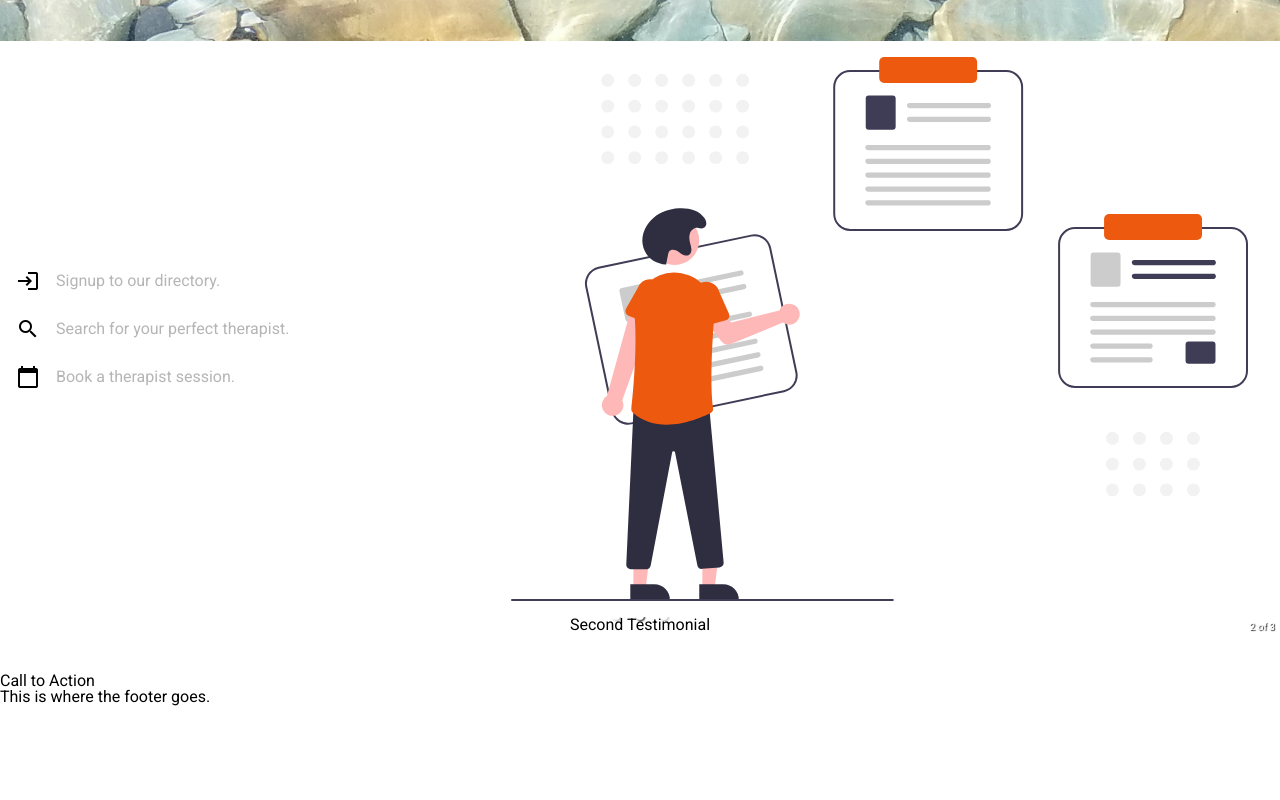
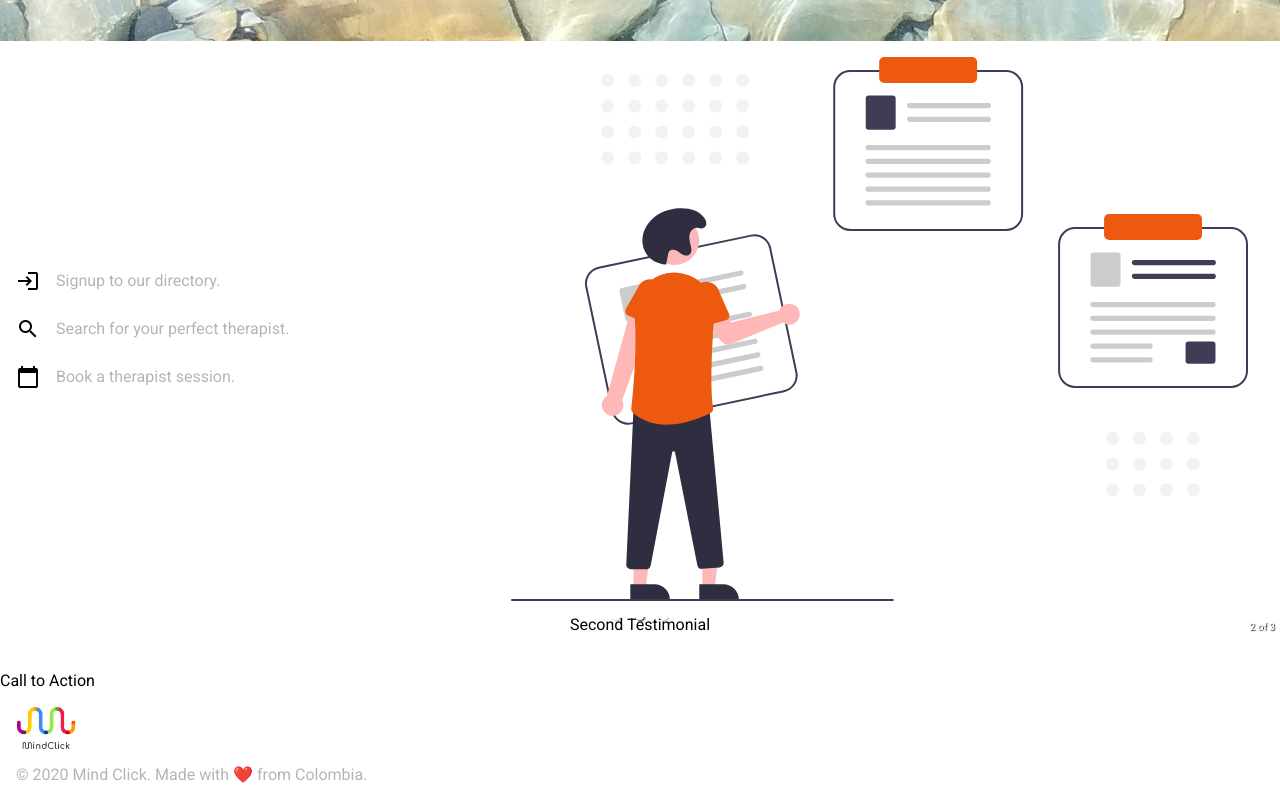
Before and after one commit to santiagorodriguezbermudez/Mind-Click-Frontend, a React (Create React App) app: page / in a window 1280 px wide. Shown: the part 282-1082 px from the top of the page. Before the commit the page ends 988 px from the top, so only its background shows below. Built offline with nearby package versions, Linux system fonts and the light colour scheme.

Commit message:
Added styles for footer

```diff
--- /dev/null
+++ b/src/assets/styles/footer.css
@@ -0,0 +1,17 @@
+footer {
+  display: flex;
+  background-color: var(--primary-color);
+  color: var(--font-color);
+  flex-direction: column;
+  align-items: center;
+}
+
+footer > img {
+  width: 60px;
+  margin: 1rem;
+}
+
+footer > span {
+  padding: 1rem;
+  text-align: center;
+}
--- a/src/components/Footer.jsx
+++ b/src/components/Footer.jsx
@@ -1,8 +1,11 @@
 import React from 'react';
+import '../assets/styles/footer.css';
+import mcLogo from '../assets/images/mindclick-logo.png';
 
 const Footer = () => (
   <footer>
-    This is where the footer goes.
+    <img src={mcLogo} alt="logo" />
+    <span role="img" aria-label="footer">© 2020 Mind Click. Made with ❤️ from Colombia.</span>
   </footer>
 );
 
```
